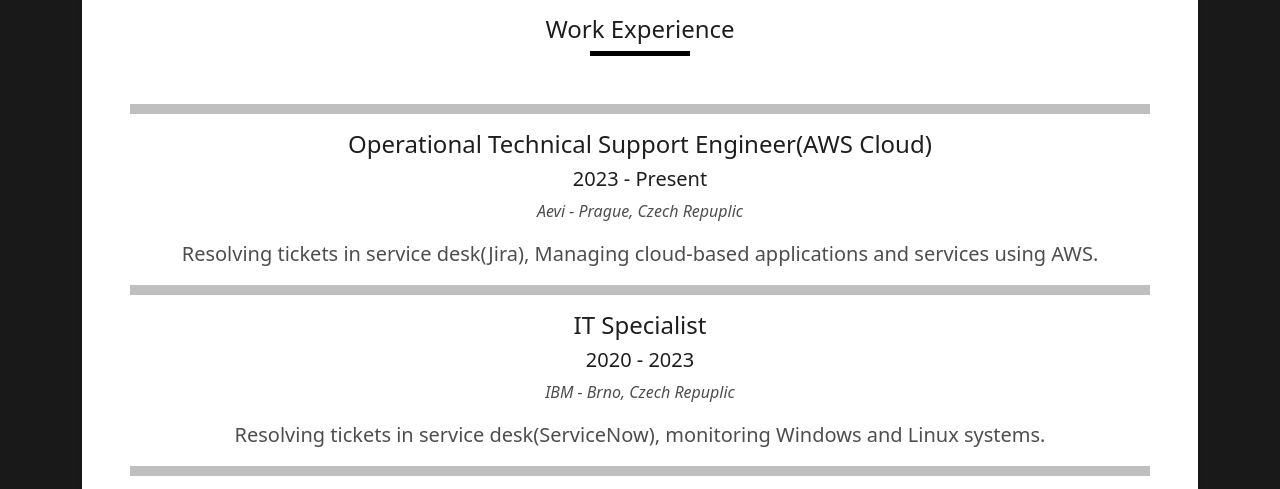
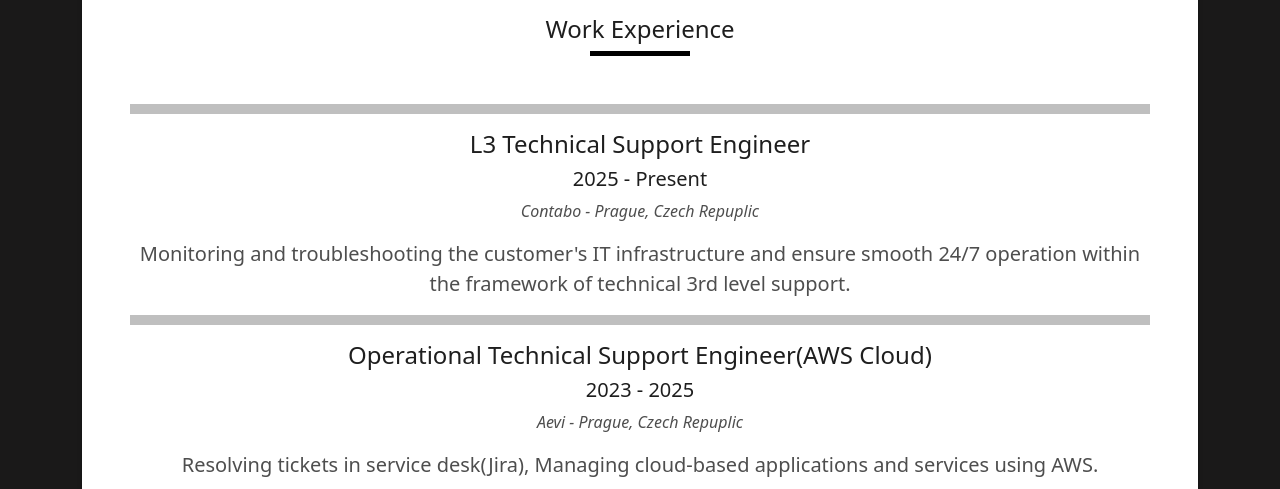
Before and after one commit to tejaskane/Portfolio, a plain HTML site: page index.html in a window 1280 px wide. Shown: the part 2460-2949 px from the top of the page. Drawn offline with nearby package versions, Linux system fonts and the light colour scheme; a web font is replaced by a local one.

Commit message:
Update index.html
update job description

```diff
--- a/index.html
+++ b/index.html
@@ -149,8 +149,7 @@
                       I am proficient in Python, SQL, JavaScript, jQuery, Bootstrap and Node.js, MS Office and
                       DevOps Tools (Github, Jenkins, Docker, kubernetes, Teraform, Ansible, Grafana), and in my time with IBM/Kyndryl, Czech Republic, I am accountable for managing
                       tickets in the ServiceNow, monitoring windows and Linux systems, managing alerts in Netcool,
-                      in my current organisation AEVI, I am accountable for managing tickets,
-                      monitoring Zabbix/Grafana/AWS CloudWatch and working with AWS hyperscale cloud infrastructure. I have also recently completed Full-Stack Web Developer course by Dr. Angela Yu.
+                      in my time with AEVI, I am accountable for managing tickets, monitoring Zabbix/Grafana/AWS CloudWatch and working with AWS hyperscale cloud infrastructure. I have also recently completed Full-Stack Web Developer course by Dr. Angela Yu.
                     </p>
                   </div>
                 </div>
@@ -229,8 +228,15 @@
 
                   <hr size="">
                   <div>
+                    <h4>L3 Technical Support Engineer</h4>
+                    <h5>2025 - Present</h5>
+                    <p><em>Contabo - Prague, Czech Repuplic</em></p>
+                    <p class="lead">Monitoring and troubleshooting the customer's IT infrastructure and ensure smooth 24/7 operation within the framework of technical 3rd level support.</p>
+                    </div>
+                    <hr>
+                  <div>
                     <h4>Operational Technical Support Engineer(AWS Cloud)</h4>
-                    <h5>2023 - Present</h5>
+                    <h5>2023 - 2025</h5>
                     <p><em>Aevi - Prague, Czech Repuplic</em></p>
                     <p class="lead">Resolving tickets in service desk(Jira), Managing cloud-based applications and services using AWS.</p>
                     </div>
```
